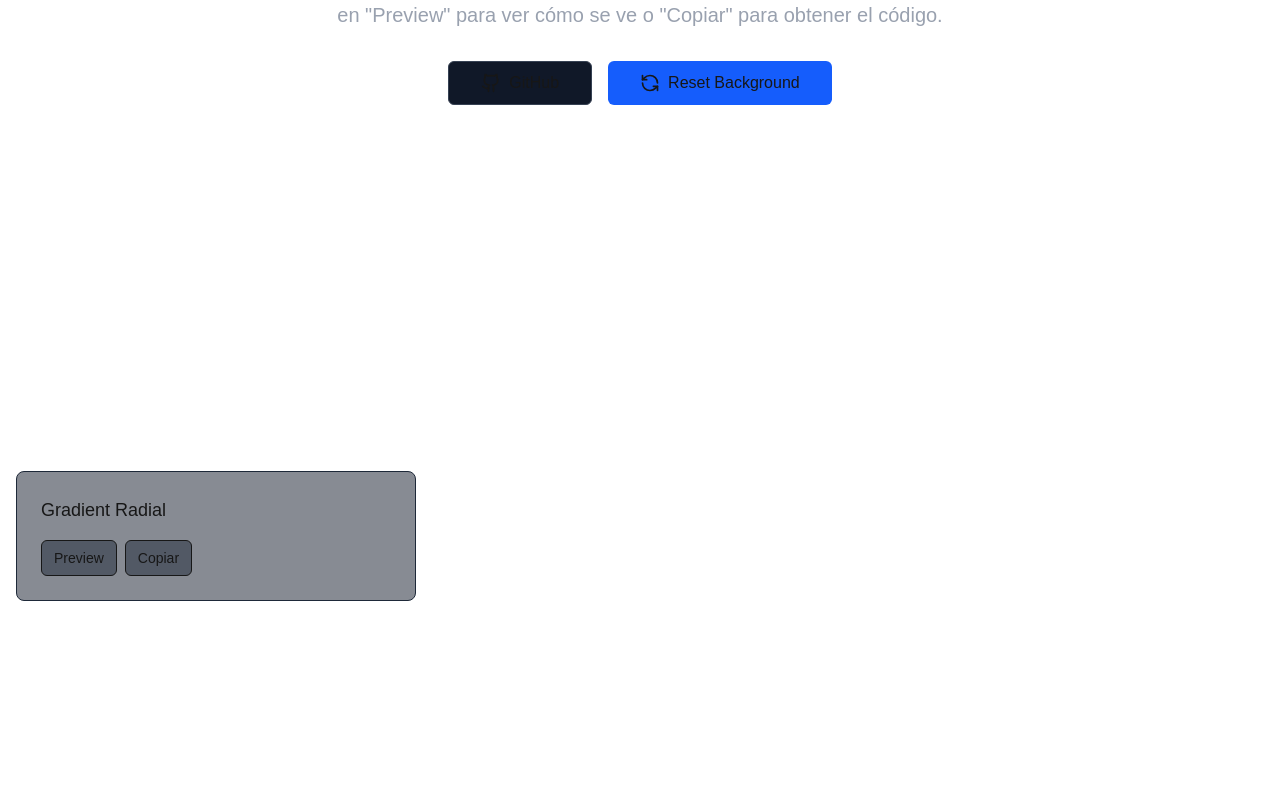
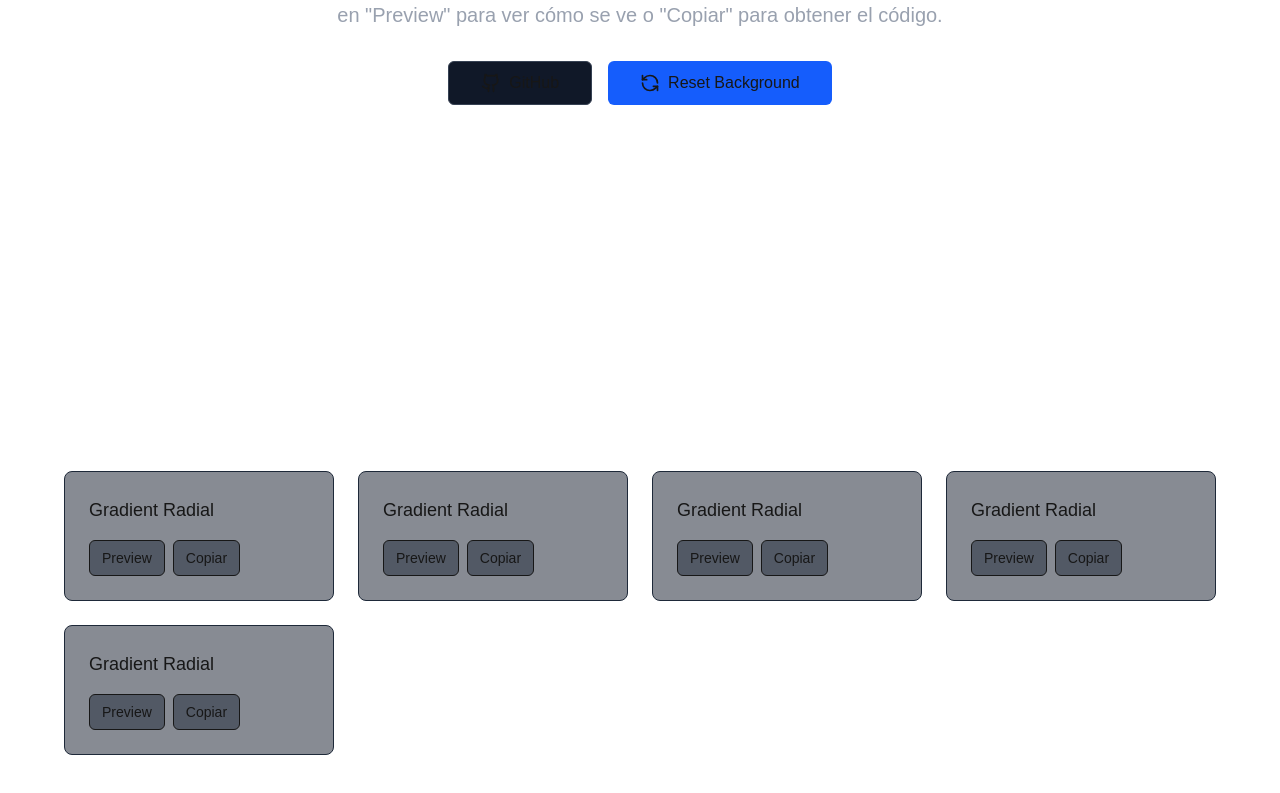
Before and after one commit to RogerAlejandro/dark-place, a Next.js app: page / in a window 1280 px wide. Shown: the part 409-1202 px from the top of the page. Before the commit the page ends 1090 px from the top, so only its background shows below. Built offline with nearby package versions, Linux system fonts and the light colour scheme.

Commit message:
add de 4 columnas  más espacio laterales

```diff
--- a/src/app/(home)/backgrounds-section.tsx
+++ b/src/app/(home)/backgrounds-section.tsx
@@ -9,6 +9,26 @@ type BackgroundSnippet = {
 }
 
 const backgroundSnippets: BackgroundSnippet[] = [
+  {
+    id: 'gradient-1',
+    name: 'Gradient Radial',
+    code: '<div class="absolute inset-0 -z-10 h-full w-full items-center px-5 py-24 [background:radial-gradient(125%_125%_at_50%_10%,#000_40%,#63e_100%)]"></div>',
+  },
+  {
+    id: 'gradient-1',
+    name: 'Gradient Radial',
+    code: '<div class="absolute inset-0 -z-10 h-full w-full items-center px-5 py-24 [background:radial-gradient(125%_125%_at_50%_10%,#000_40%,#63e_100%)]"></div>',
+  },
+  {
+    id: 'gradient-1',
+    name: 'Gradient Radial',
+    code: '<div class="absolute inset-0 -z-10 h-full w-full items-center px-5 py-24 [background:radial-gradient(125%_125%_at_50%_10%,#000_40%,#63e_100%)]"></div>',
+  },
+  {
+    id: 'gradient-1',
+    name: 'Gradient Radial',
+    code: '<div class="absolute inset-0 -z-10 h-full w-full items-center px-5 py-24 [background:radial-gradient(125%_125%_at_50%_10%,#000_40%,#63e_100%)]"></div>',
+  },
   {
     id: 'gradient-1',
     name: 'Gradient Radial',
@@ -30,9 +50,8 @@ export function BackgroundsSection() {
 
   return (
     <section className="py-20">
-      <div className="container mx-auto px-4">
-
-        <div className="grid grid-cols-1 gap-6 sm:grid-cols-2 lg:grid-cols-3">
+      <div className="container mx-auto px-6 md:px-8 lg:px-12 xl:px-16">
+        <div className="grid grid-cols-1 gap-6 sm:grid-cols-2 lg:grid-cols-3 xl:grid-cols-4">
           {backgroundSnippets.map((snippet) => (
             <div
               key={snippet.id}
```
